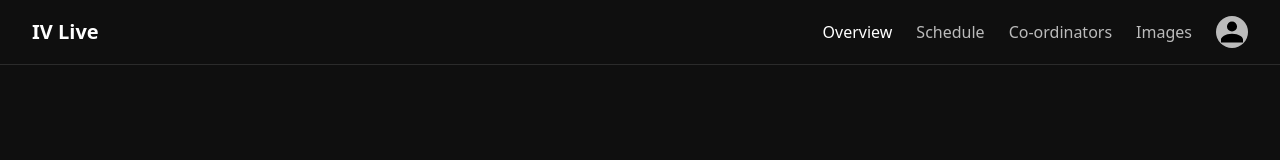
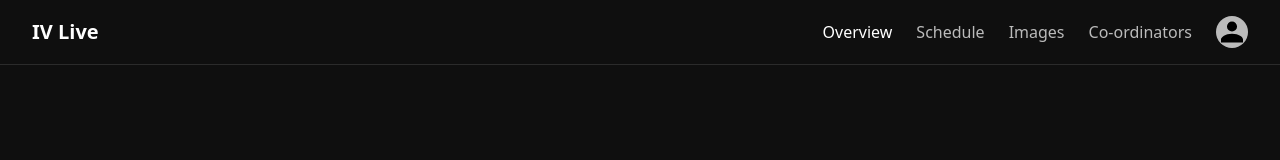
Before and after one commit to AbhaiSankarPR/IV_CSE_27, a React (Vite) app: page / in a window 1280 px wide. Shown: the top 160 px of the page. Built offline with nearby package versions, Linux system fonts and the light colour scheme.

Commit message:
Update Navbar.jsx

```diff
--- a/src/components/Navbar.jsx
+++ b/src/components/Navbar.jsx
@@ -23,13 +23,12 @@ function Navbar() {
         <NavLink className={getNavLinkClass} to="/schedule">
           Schedule
         </NavLink>
+        <NavLink className={getNavLinkClass} to="/images">
+          Images
+        </NavLink>
         <NavLink className={getNavLinkClass} to="/coordinators">
           Co-ordinators
         </NavLink>
-        <NavLink className={getNavLinkClass} to="/images">
-          Images
-        </NavLink>
-
         <div className="w-8 h-8 rounded-full overflow-hidden cursor-pointer">
           <img
             src={loginface}
```
